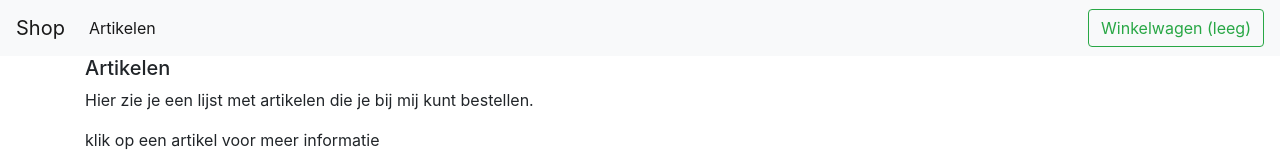
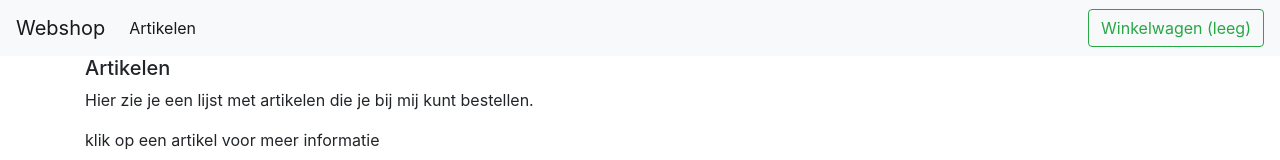
Before and after one commit to Rishyansyal/2324-webshop-5hin1-rishyan-naomi-, a website: page web/index.html in a window 1280 px wide. Shown: the top 160 px of the page. Drawn offline with nearby package versions, Linux system fonts and the light colour scheme; no server answers.

Commit message:
tekst veranderd

```diff
--- a/web/index.html
+++ b/web/index.html
@@ -25,7 +25,7 @@
 
   <!-- menubalk -->
 	<nav class="navbar navbar-expand-lg navbar-light bg-light">
-		<a class="navbar-brand" href="#">Shop</a>
+		<a class="navbar-brand" href="#">Webshop</a>
 		<button class="navbar-toggler" type="button" data-toggle="collapse" data-target="#navbarSupportedContent" aria-controls="navbarSupportedContent" aria-expanded="false" aria-label="Toggle navigation">
         <span class="navbar-toggler-icon"></span>
       </button>
```
